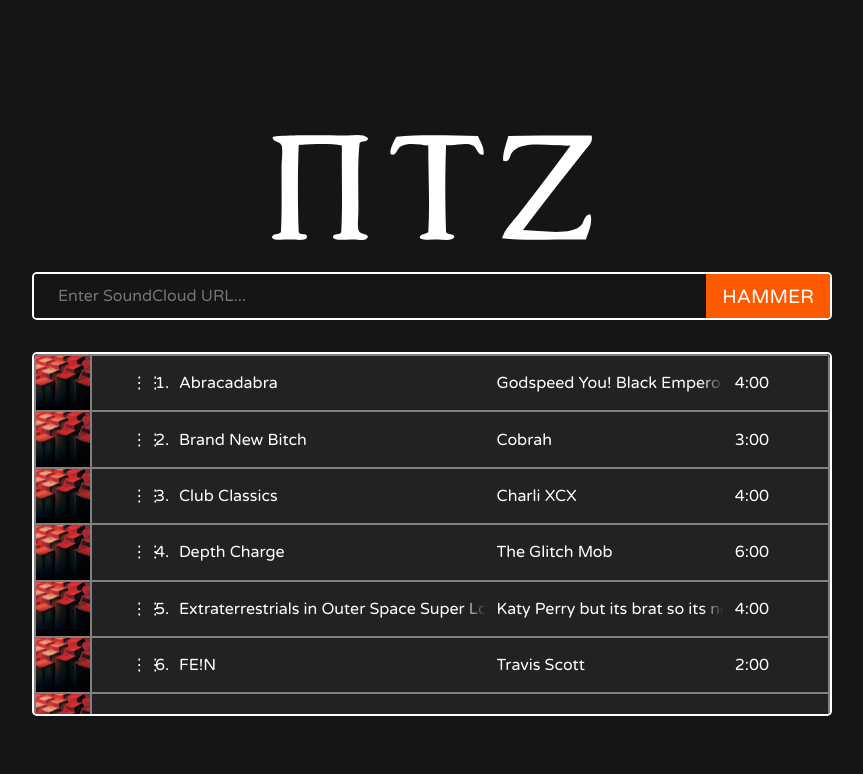
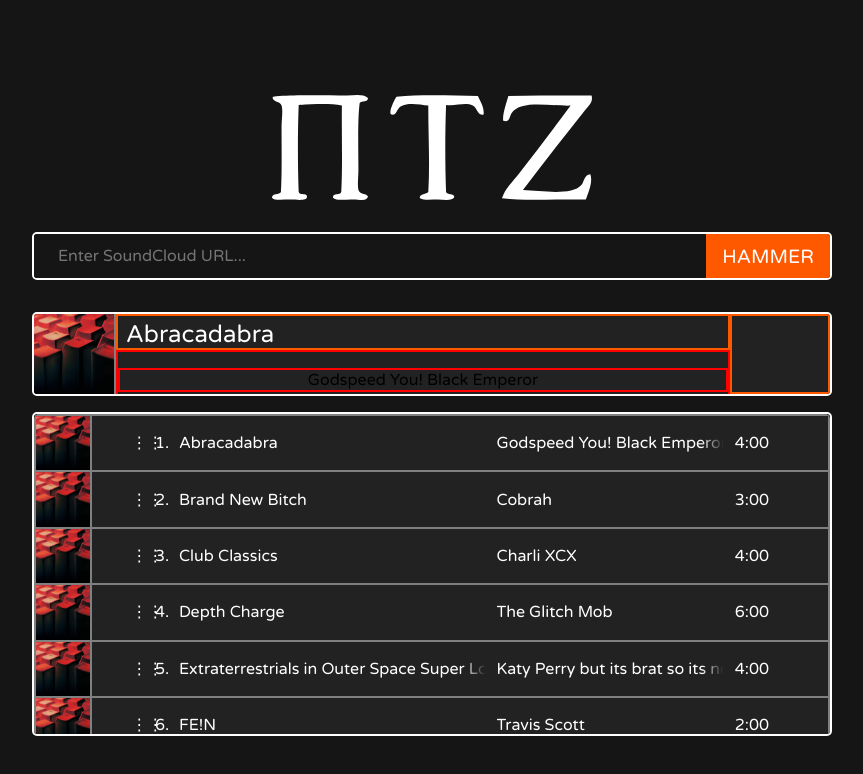
Before and after one commit to James-Randall-14/trackhammer, a React (Create React App) app in the folder client/: page / in a window 1280 px wide. Shown: the top 774 px of the page, without its empty margins (208-1071 px from the left). Built offline with nearby package versions, Linux system fonts and the light colour scheme.

Commit message:
began work on the player

```diff
--- a/client/src/App.css
+++ b/client/src/App.css
@@ -15,6 +15,7 @@
 textarea {
 	font-family: "Varela Round", sans-serif;
 	font-size: 1rem;
+	zoom: 100%;
 }
 
 body {
--- a/client/src/components/header/PTZHeader.css
+++ b/client/src/components/header/PTZHeader.css
@@ -1,5 +1,5 @@
 .App-header {
-	min-height: 30vh;
+	min-height: 25vh;
 	display: flex;
 	align-items: flex-end;
 	justify-content: center;
--- /dev/null
+++ b/client/src/components/player/Player.css
@@ -0,0 +1,62 @@
+.Player {
+  margin: 1rem 0rem;
+  border: 2px solid white;
+  border-radius: 5px;
+  display: flex;
+  height: 5rem;
+  background-color: var(--bg-highlight);
+  overflow: hidden;
+}
+
+.Album-Container {
+  display: block;
+  flex: 0 0 5rem;
+  border-right: 2px solid gray;
+}
+
+.Album-Container img {
+  height: 5rem;
+}
+
+.Player-Body {
+  flex: 1 1 auto;
+  display: flex;
+  flex-direction: row;
+  flex-wrap: wrap;
+}
+
+.Track-Title {
+  flex: 1 1 auto;
+  display: flex;
+  height: 2rem;
+  border: 2px solid var(--accent-orange);
+  align-items: center;
+  justify-content: flex-start;
+}
+
+.Track-Title p {
+  text-align: left;
+  color: white;
+  font-size: 1.5rem;
+  margin-left: 0.5rem;
+  margin-top: 1.75rem;
+}
+
+.Artist-Container {
+  flex: 1 1 100%;
+  border: 2px solid red;
+  display: flex;
+  align-items: center;
+  justify-content: flex-end;
+}
+
+.Artist-Container p {
+  flex: 1 1 100%;
+  border: 2px solid red;
+  position: relative;
+}
+
+.Button-Panel {
+  flex: 0 0 6rem;
+  border: 2px solid var(--accent-orange);
+}
--- /dev/null
+++ b/client/src/components/player/Player.jsx
@@ -0,0 +1,21 @@
+import "./Player.css";
+
+export default function Player({ songInfo }) {
+	console.log(songInfo);
+	return (
+		<div className="Player">
+			<div className="Album-Container">
+				<img src={songInfo.cover} alt={songInfo.track} />
+			</div>
+			<div className="Player-Body">
+				<div className="Track-Title">
+					<p>{songInfo.track}</p>
+				</div>
+				<div className="Artist-Container">
+					<p>{songInfo.artist}</p>
+				</div>
+			</div>
+			<div className="Button-Panel"></div>
+		</div>
+	);
+}
--- a/client/src/components/queue/Queue.css
+++ b/client/src/components/queue/Queue.css
@@ -1,6 +1,6 @@
 /* Wrapper div for scrolling */
 .Queue-Wrapper {
-  max-height: 45vh;
+  max-height: 40vh;
   overflow-y: auto;
   overflow-x: hidden;
   border: 2px solid white;
--- a/client/src/components/queue/Queue.jsx
+++ b/client/src/components/queue/Queue.jsx
@@ -4,6 +4,7 @@
 import ctrl_alt_reality from "../../resources/ctrl-alt-reality.jpg";
 
 import QueueItem from "./QueueItem.jsx";
+import Player from "../player/Player.jsx";
 
 export default function Queue() {
 	class songInfo {
@@ -102,8 +103,7 @@
 		setQueue(newQueue);
 	}
 
-	// auto-scroll state
-	const scrollSpeed = 50; // px per frame (tweak as needed)
+	const scrollSpeed = 50; // px per frame
 	const edgeThreshold = 75; // px from top/bottom to trigger
 	const listRef = useRef(null);
 
@@ -118,7 +118,6 @@
 		const { top, bottom } = container.getBoundingClientRect();
 		const y = e.clientY;
 
-		// if pointer is within `edgeThreshold` px of the top edge:
 		if (y < top + edgeThreshold) {
 			container.scrollBy({ top: -scrollSpeed, behavior: "auto" });
 		}
@@ -130,6 +129,8 @@
 	}
 
 	return (
+		<div>
+			<Player songInfo={queue[0]} />
 			<div className="Queue-Wrapper" ref={listRef} onDragOver={handleDragOver}>
 				<table className="Queue">
 					<tbody>
@@ -145,5 +146,6 @@
 					</tbody>
 				</table>
 			</div>
+		</div>
 	);
 }
--- a/client/src/components/urlinput/URLInput.css
+++ b/client/src/components/urlinput/URLInput.css
@@ -14,7 +14,6 @@
 
 .URL-Input {
 	flex: 1;
-	width: 85%;
 	background-color: var(--bg);
 	border: none;
 	color: var(--light-gray);
```
Lines whose indentation alone changed are shown as unchanged.
